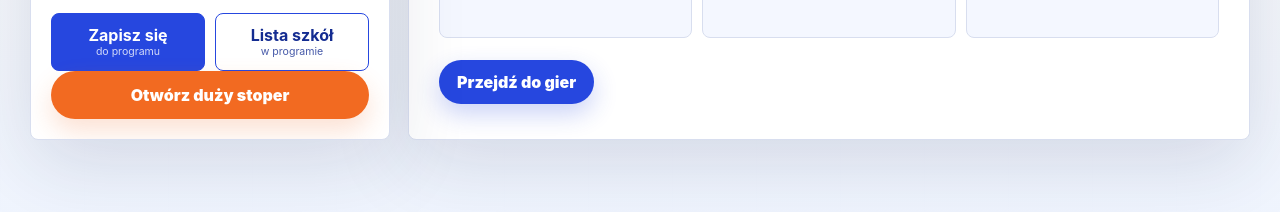
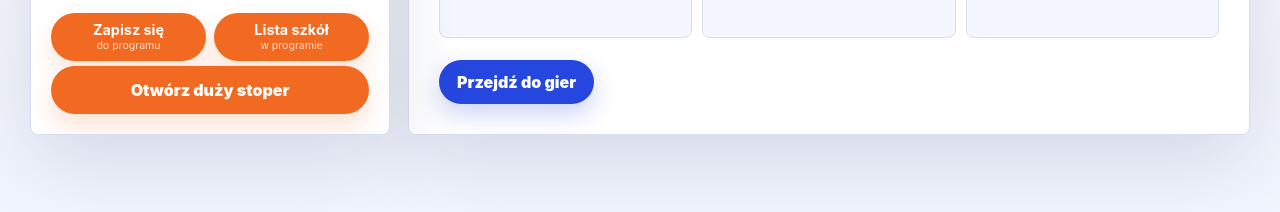
Before and after one commit to Pionkolandia/generator-stacji-zadaniowych, a website: page index.html in a window 1280 px wide. Shown: the part 548-760 px from the top of the page. Drawn offline with Linux system fonts and the light colour scheme.

Commit message:
Unify program action button styles

```diff
--- a/index.html
+++ b/index.html
@@ -75,7 +75,7 @@
         ]
       }
     </script>
-    <link rel="stylesheet" href="/styles.css?v=20260806-1">
+    <link rel="stylesheet" href="/styles.css?v=20260806-2">
   </head>
   <body>
     <main class="app">
--- a/public/styles.css
+++ b/public/styles.css
@@ -183,27 +183,30 @@ h3 {
 .program-links {
   display: grid;
   grid-template-columns: repeat(2, minmax(0, 1fr));
-  gap: 10px;
+  gap: 8px;
   padding: 16px 20px 0;
 }
 
 .program-link {
   display: grid;
   min-width: 0;
-  min-height: 58px;
+  min-height: 48px;
   align-content: center;
   justify-items: center;
-  border: 1px solid var(--blue);
-  border-radius: var(--radius);
-  padding: 8px 10px;
+  border: 0;
+  border-radius: 999px;
+  padding: 7px 10px;
+  background: var(--orange);
+  color: #fff;
   text-align: center;
   text-decoration: none;
+  box-shadow: 0 10px 22px rgba(242, 106, 33, 0.18);
   transition: transform 160ms ease, box-shadow 160ms ease;
 }
 
 .program-link:hover {
   transform: translateY(-1px);
-  box-shadow: 0 8px 18px rgba(38, 71, 223, 0.16);
+  box-shadow: 0 12px 24px rgba(242, 106, 33, 0.24);
 }
 
 .program-link:focus-visible {
@@ -212,16 +215,17 @@ h3 {
 }
 
 .program-link.primary {
-  background: var(--blue);
+  background: var(--orange);
   color: #fff;
 }
 
 .program-link.secondary {
-  background: #fff;
-  color: var(--blue-deep);
+  background: var(--orange);
+  color: #fff;
 }
 
 .program-link strong {
+  font-size: 0.9rem;
   line-height: 1.15;
 }
 
--- a/styles.css
+++ b/styles.css
@@ -183,27 +183,30 @@ h3 {
 .program-links {
   display: grid;
   grid-template-columns: repeat(2, minmax(0, 1fr));
-  gap: 10px;
+  gap: 8px;
   padding: 16px 20px 0;
 }
 
 .program-link {
   display: grid;
   min-width: 0;
-  min-height: 58px;
+  min-height: 48px;
   align-content: center;
   justify-items: center;
-  border: 1px solid var(--blue);
-  border-radius: var(--radius);
-  padding: 8px 10px;
+  border: 0;
+  border-radius: 999px;
+  padding: 7px 10px;
+  background: var(--orange);
+  color: #fff;
   text-align: center;
   text-decoration: none;
+  box-shadow: 0 10px 22px rgba(242, 106, 33, 0.18);
   transition: transform 160ms ease, box-shadow 160ms ease;
 }
 
 .program-link:hover {
   transform: translateY(-1px);
-  box-shadow: 0 8px 18px rgba(38, 71, 223, 0.16);
+  box-shadow: 0 12px 24px rgba(242, 106, 33, 0.24);
 }
 
 .program-link:focus-visible {
@@ -212,16 +215,17 @@ h3 {
 }
 
 .program-link.primary {
-  background: var(--blue);
+  background: var(--orange);
   color: #fff;
 }
 
 .program-link.secondary {
-  background: #fff;
-  color: var(--blue-deep);
+  background: var(--orange);
+  color: #fff;
 }
 
 .program-link strong {
+  font-size: 0.9rem;
   line-height: 1.15;
 }
 
```
Also changed, not shown: konto.html (+1 -1 lines), public/index.html (+1 -1 lines), public/konto.html (+1 -1 lines).
